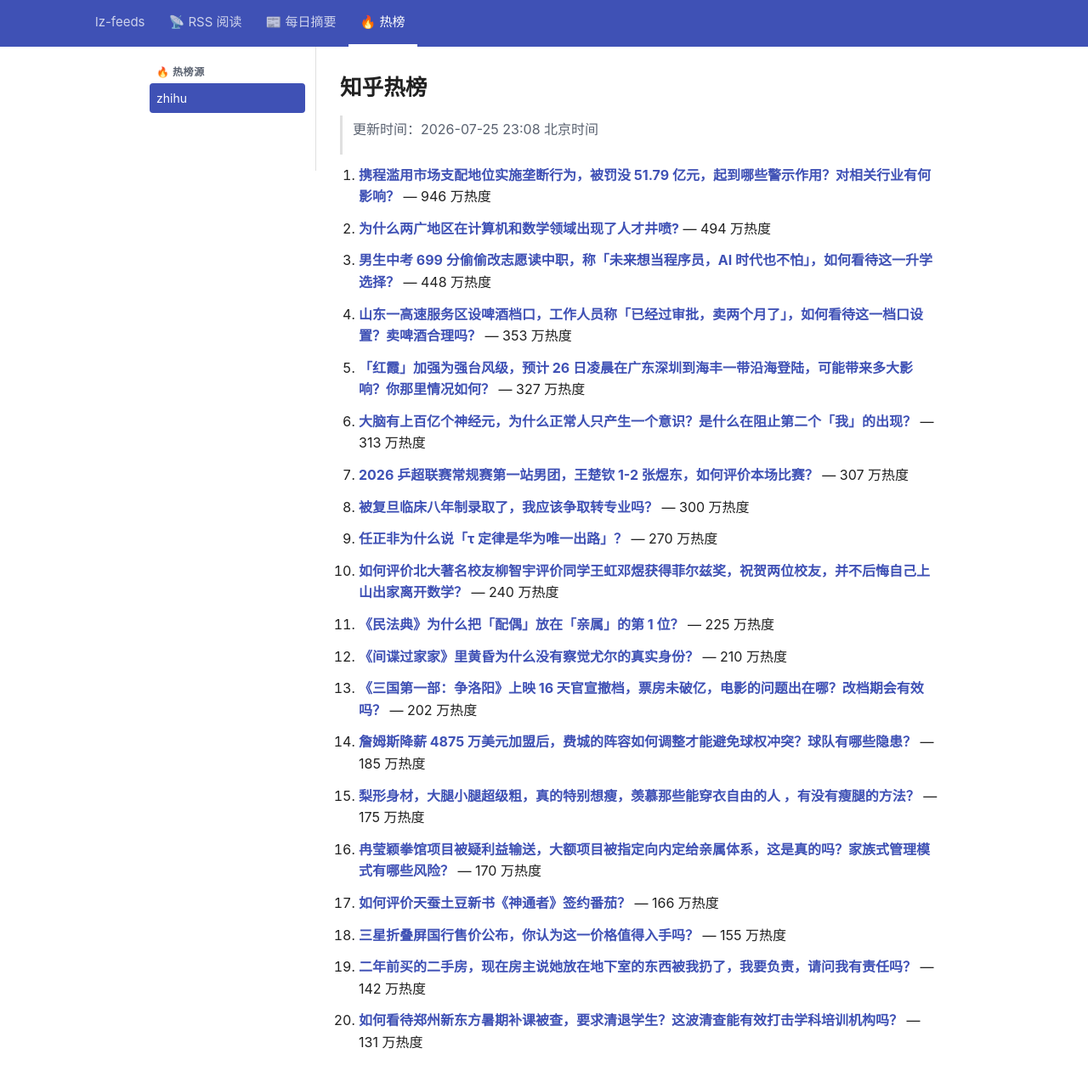
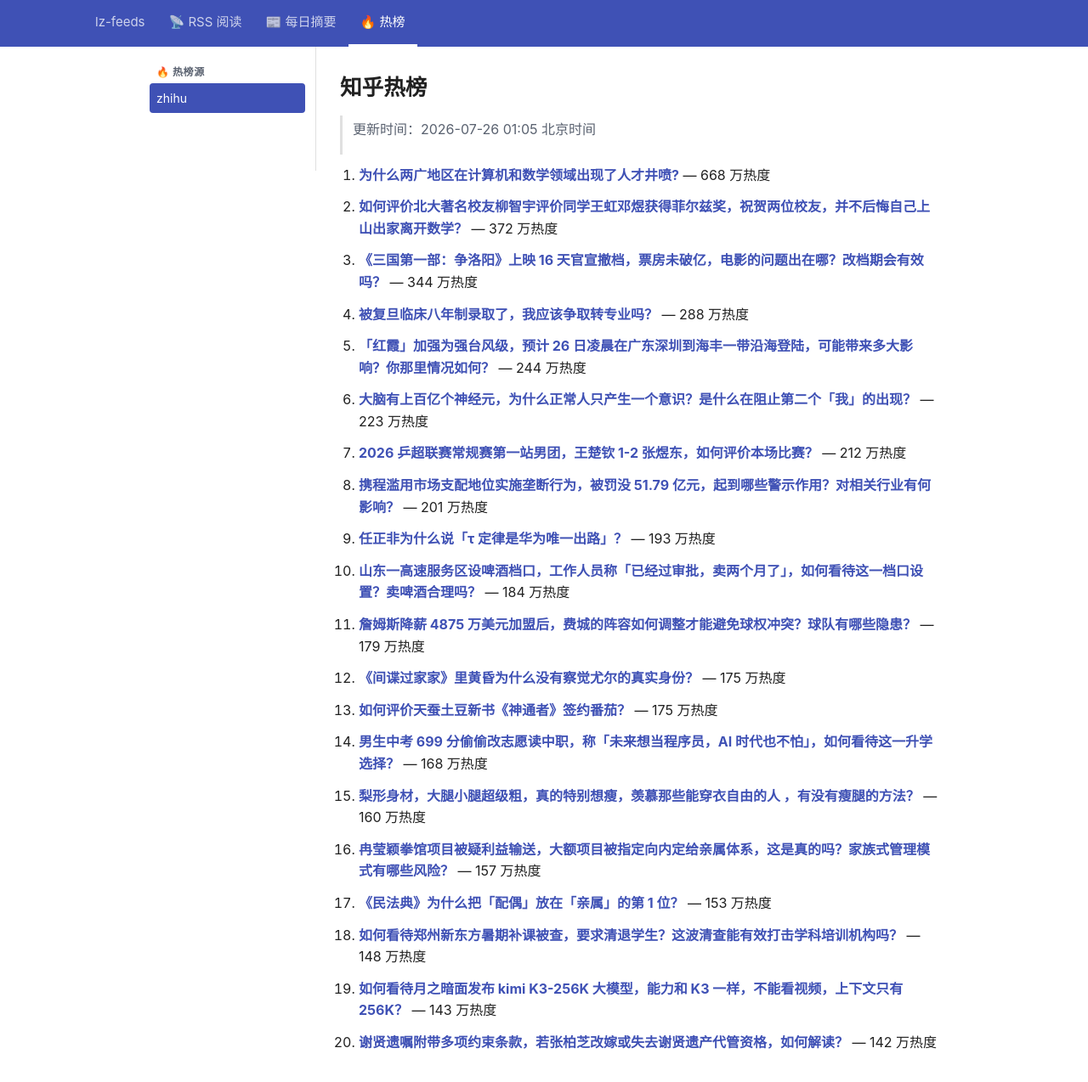
Before and after one commit to lizhang0101/lz-feeds, a Jekyll site: the page built from _hotlist/zhihu.md, in a window 1280 px wide and 1305 px high. Shown: the top 1274 px of the window at 85% size. Built offline with Jekyll 4.4.1, drawn with Linux system fonts in a browser that asks for light colours.

Commit message:
hotlist: 2026-07-25T17:05Z

```diff
--- a/_hotlist/zhihu.md
+++ b/_hotlist/zhihu.md
@@ -1,48 +1,48 @@
 ---
-updated: 2026-07-25 23:08 北京时间
+updated: 2026-07-26 01:05 北京时间
 count: 20
 ---
 
 # 知乎热榜
 
-> 更新时间：2026-07-25 23:08 北京时间
+> 更新时间：2026-07-26 01:05 北京时间
 
-1. **[携程滥用市场支配地位实施垄断行为，被罚没 51.79 亿元，起到哪些警示作用？对相关行业有何影响？](https://www.zhihu.com/question/2064289475916560021)** — 946 万热度
+1. **[为什么两广地区在计算机和数学领域出现了人才井喷?](https://www.zhihu.com/question/2063053785887514933)** — 668 万热度
 
-2. **[为什么两广地区在计算机和数学领域出现了人才井喷?](https://www.zhihu.com/question/2063053785887514933)** — 494 万热度
+2. **[如何评价北大著名校友柳智宇评价同学王虹邓煜获得菲尔兹奖，祝贺两位校友，并不后悔自己上山出家离开数学？](https://www.zhihu.com/question/2064136479643849507)** — 372 万热度
 
-3. **[男生中考 699 分偷偷改志愿读中职，称「未来想当程序员，AI 时代也不怕」，如何看待这一升学选择？](https://www.zhihu.com/question/2064272326489628784)** — 448 万热度
+3. **[《三国第一部：争洛阳》上映 16 天官宣撤档，票房未破亿，电影的问题出在哪？改档期会有效吗？](https://www.zhihu.com/question/2064445264405050834)** — 344 万热度
 
-4. **[山东一高速服务区设啤酒档口，工作人员称「已经过审批，卖两个月了」，如何看待这一档口设置？卖啤酒合理吗？](https://www.zhihu.com/question/2063655728540283084)** — 353 万热度
+4. **[被复旦临床八年制录取了，我应该争取转专业吗？](https://www.zhihu.com/question/2062688006075687262)** — 288 万热度
 
-5. **[「红霞」加强为强台风级，预计 26 日凌晨在广东深圳到海丰一带沿海登陆，可能带来多大影响？你那里情况如何？](https://www.zhihu.com/question/2062972309652992711)** — 327 万热度
+5. **[「红霞」加强为强台风级，预计 26 日凌晨在广东深圳到海丰一带沿海登陆，可能带来多大影响？你那里情况如何？](https://www.zhihu.com/question/2062972309652992711)** — 244 万热度
 
-6. **[大脑有上百亿个神经元，为什么正常人只产生一个意识？是什么在阻止第二个「我」的出现？](https://www.zhihu.com/question/2038041817728410774)** — 313 万热度
+6. **[大脑有上百亿个神经元，为什么正常人只产生一个意识？是什么在阻止第二个「我」的出现？](https://www.zhihu.com/question/2038041817728410774)** — 223 万热度
 
-7. **[2026 乒超联赛常规赛第一站男团，王楚钦 1-2 张煜东，如何评价本场比赛？](https://www.zhihu.com/question/2064320826841870967)** — 307 万热度
+7. **[2026 乒超联赛常规赛第一站男团，王楚钦 1-2 张煜东，如何评价本场比赛？](https://www.zhihu.com/question/2064320826841870967)** — 212 万热度
 
-8. **[被复旦临床八年制录取了，我应该争取转专业吗？](https://www.zhihu.com/question/2062688006075687262)** — 300 万热度
+8. **[携程滥用市场支配地位实施垄断行为，被罚没 51.79 亿元，起到哪些警示作用？对相关行业有何影响？](https://www.zhihu.com/question/2064289475916560021)** — 201 万热度
 
-9. **[任正非为什么说「τ 定律是华为唯一出路」？](https://www.zhihu.com/question/2063930109304594992)** — 270 万热度
+9. **[任正非为什么说「τ 定律是华为唯一出路」？](https://www.zhihu.com/question/2063930109304594992)** — 193 万热度
 
-10. **[如何评价北大著名校友柳智宇评价同学王虹邓煜获得菲尔兹奖，祝贺两位校友，并不后悔自己上山出家离开数学？](https://www.zhihu.com/question/2064136479643849507)** — 240 万热度
+10. **[山东一高速服务区设啤酒档口，工作人员称「已经过审批，卖两个月了」，如何看待这一档口设置？卖啤酒合理吗？](https://www.zhihu.com/question/2063655728540283084)** — 184 万热度
 
-11. **[《民法典》为什么把「配偶」放在「亲属」的第 1 位？](https://www.zhihu.com/question/628507781)** — 225 万热度
+11. **[詹姆斯降薪 4875 万美元加盟后，费城的阵容如何调整才能避免球权冲突？球队有哪些隐患？](https://www.zhihu.com/question/2064281439982576241)** — 179 万热度
 
-12. **[《间谍过家家》里黄昏为什么没有察觉尤尔的真实身份？](https://www.zhihu.com/question/531245241)** — 210 万热度
+12. **[《间谍过家家》里黄昏为什么没有察觉尤尔的真实身份？](https://www.zhihu.com/question/531245241)** — 175 万热度
 
-13. **[《三国第一部：争洛阳》上映 16 天官宣撤档，票房未破亿，电影的问题出在哪？改档期会有效吗？](https://www.zhihu.com/question/2064445264405050834)** — 202 万热度
+13. **[如何评价天蚕土豆新书《神通者》签约番茄？](https://www.zhihu.com/question/2063344943125608328)** — 175 万热度
 
-14. **[詹姆斯降薪 4875 万美元加盟后，费城的阵容如何调整才能避免球权冲突？球队有哪些隐患？](https://www.zhihu.com/question/2064281439982576241)** — 185 万热度
+14. **[男生中考 699 分偷偷改志愿读中职，称「未来想当程序员，AI 时代也不怕」，如何看待这一升学选择？](https://www.zhihu.com/question/2064272326489628784)** — 168 万热度
 
-15. **[梨形身材，大腿小腿超级粗，真的特别想瘦，羡慕那些能穿衣自由的人 ，有没有瘦腿的方法？](https://www.zhihu.com/question/2014727291356349718)** — 175 万热度
+15. **[梨形身材，大腿小腿超级粗，真的特别想瘦，羡慕那些能穿衣自由的人 ，有没有瘦腿的方法？](https://www.zhihu.com/question/2014727291356349718)** — 160 万热度
 
-16. **[冉莹颖拳馆项目被疑利益输送，大额项目被指定向内定给亲属体系，这是真的吗？家族式管理模式有哪些风险？](https://www.zhihu.com/question/2063560590417728116)** — 170 万热度
+16. **[冉莹颖拳馆项目被疑利益输送，大额项目被指定向内定给亲属体系，这是真的吗？家族式管理模式有哪些风险？](https://www.zhihu.com/question/2063560590417728116)** — 157 万热度
 
-17. **[如何评价天蚕土豆新书《神通者》签约番茄？](https://www.zhihu.com/question/2063344943125608328)** — 166 万热度
+17. **[《民法典》为什么把「配偶」放在「亲属」的第 1 位？](https://www.zhihu.com/question/628507781)** — 153 万热度
 
-18. **[三星折叠屏国行售价公布，你认为这一价格值得入手吗？](https://www.zhihu.com/question/2063590872520848306)** — 155 万热度
+18. **[如何看待郑州新东方暑期补课被查，要求清退学生？这波清查能有效打击学科培训机构吗？](https://www.zhihu.com/question/2063937818758587718)** — 148 万热度
 
-19. **[二年前买的二手房，现在房主说她放在地下室的东西被我扔了，我要负责，请问我有责任吗？](https://www.zhihu.com/question/2061446763119171236)** — 142 万热度
+19. **[如何看待月之暗面发布 kimi K3-256K 大模型，能力和 K3 一样，不能看视频，上下文只有 256K？](https://www.zhihu.com/question/2064106505993971519)** — 143 万热度
 
-20. **[如何看待郑州新东方暑期补课被查，要求清退学生？这波清查能有效打击学科培训机构吗？](https://www.zhihu.com/question/2063937818758587718)** — 131 万热度
+20. **[谢贤遗嘱附带多项约束条款，若张柏芝改嫁或失去谢贤遗产代管资格，如何解读？](https://www.zhihu.com/question/2063675725551330284)** — 142 万热度
```
